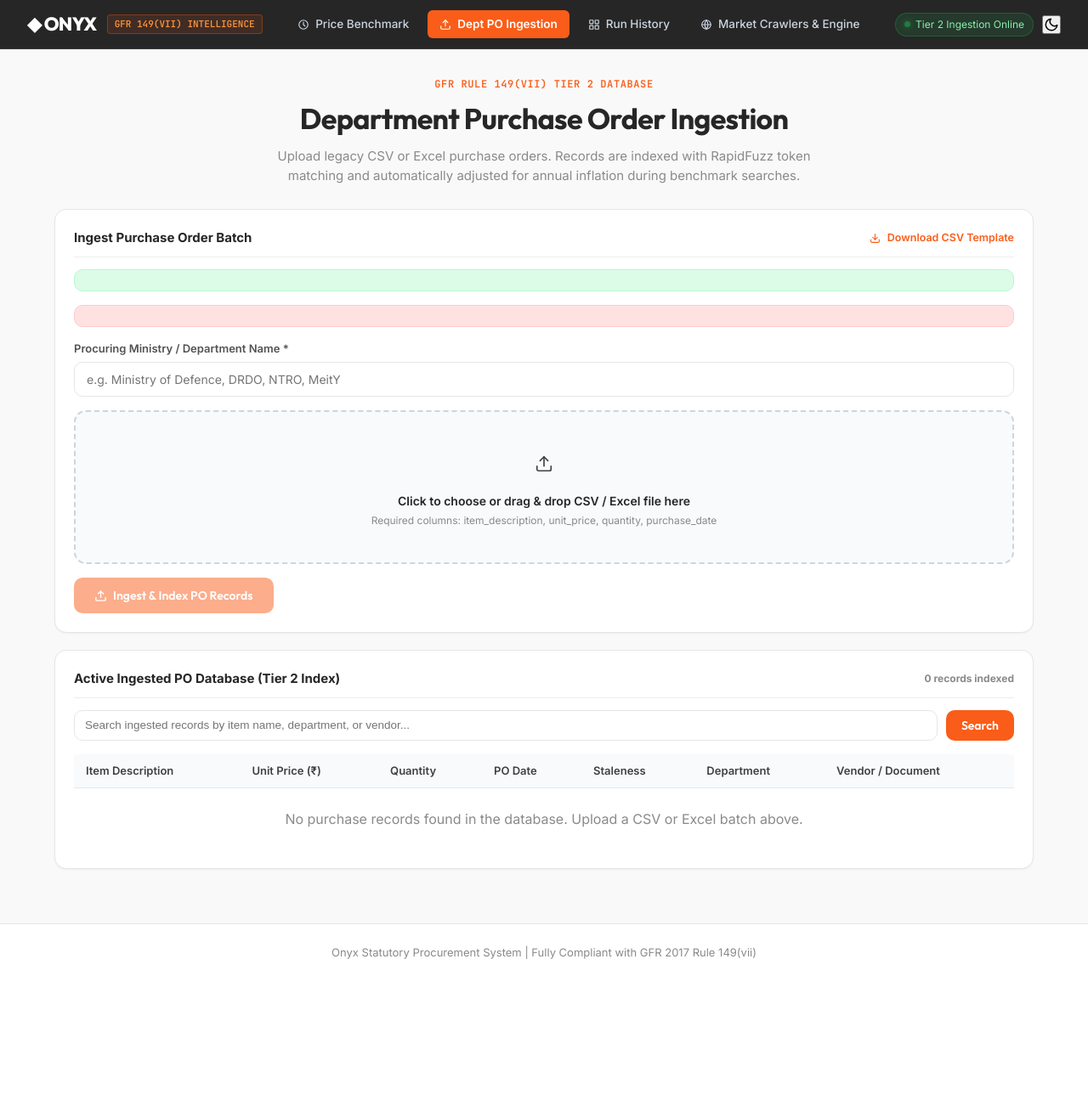
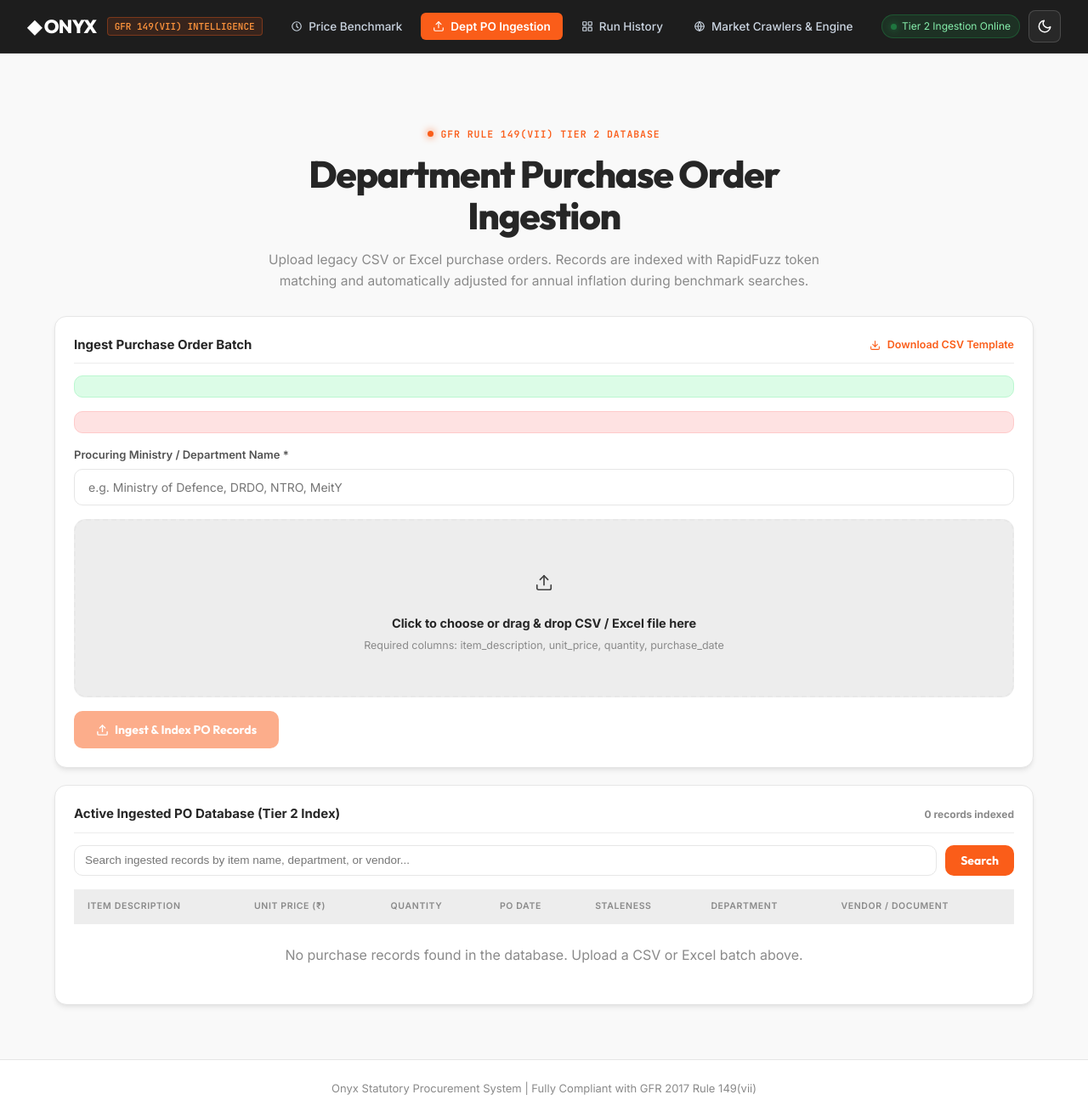
Before and after one commit to Tejas3479/onyx, a FastAPI app: page /upload_history.html in a window 1280 px wide. Shown: the whole page at 85% size. Before the commit the page ends 1129 px from the top, so only its background shows below. Run offline with FastAPI, Linux system fonts and the light colour scheme; data that the repository does not hold is empty.

Commit message:
style: upgrade benchmark, dashboard, upload, profile to premium tier visual polish
- Hero sections: larger clamp() titles (44px), 800 weight, -0.03em tracking, pulsing dot accent
- Stat cards: gradient top accent bar, hover lift effect, richer shadows
- Navbar: glassmorphism blur across all pages, not just landing/index
- Search/filter inputs: thicker borders, card-bg backgrounds, focus glow
- Tables: smaller uppercase headers, row transitions, better spacing
- Drop zone: lifted hover effect with brand shadow
- Cards: shadow-md default, hover shadow lift + border highlight
- Global theme toggle button styles in base.css

```diff
--- a/static/base.css
+++ b/static/base.css
@@ -614,9 +614,11 @@ html.dark .site-footer { background: var(--card-bg); border-color: var(--border)
   justify-content: space-between;
   align-items: center;
   padding: 12px 32px;
-  background-color: var(--navy-900);
+  background: rgba(10, 10, 10, 0.92);
+  backdrop-filter: blur(10px);
+  -webkit-backdrop-filter: blur(10px);
   color: #fff;
-  border-bottom: 1px solid rgba(255, 255, 255, 0.1);
+  border-bottom: 1px solid rgba(255, 255, 255, 0.08);
   position: sticky;
   top: 0;
   z-index: 100;
@@ -624,7 +626,7 @@ html.dark .site-footer { background: var(--card-bg); border-color: var(--border)
   gap: 8px;
 }
 .navbar.scrolled {
-  box-shadow: 0 4px 14px rgba(15, 23, 42, 0.12);
+  box-shadow: 0 8px 24px rgba(0, 0, 0, 0.35);
 }
 
 .nav-brand {
@@ -708,6 +710,24 @@ html.dark .site-footer { background: var(--card-bg); border-color: var(--border)
   gap: 7px;
 }
 
+/* ── Theme toggle button (shared across all pages) ── */
+.btn-theme-toggle {
+  width: 38px;
+  height: 38px;
+  border-radius: 8px;
+  border: 1px solid rgba(255, 255, 255, 0.16);
+  background: rgba(255, 255, 255, 0.05);
+  color: #fff;
+  cursor: pointer;
+  display: inline-flex;
+  align-items: center;
+  justify-content: center;
+  transition: background 0.15s ease, transform 0.3s ease;
+  flex-shrink: 0;
+}
+.btn-theme-toggle:hover { background: rgba(255, 255, 255, 0.14); }
+.btn-theme-toggle svg { width: 18px; height: 18px; }
+
 /* ── Layout + hero ── */
 main {
   flex: 1;
@@ -720,30 +740,50 @@ main.max-w-md { max-width: 1200px; }
 
 .hero {
   text-align: center;
-  margin-bottom: 28px;
+  margin-bottom: 36px;
+  padding: 48px 24px 0;
+  position: relative;
 }
 .hero-pre {
   font-family: 'JetBrains Mono', monospace;
-  font-size: 12px;
+  font-size: 11.5px;
   font-weight: 600;
   color: var(--primary);
   text-transform: uppercase;
-  letter-spacing: 0.05em;
-  margin-bottom: 6px;
+  letter-spacing: 0.08em;
+  margin-bottom: 14px;
+  display: inline-flex;
+  align-items: center;
+  gap: 8px;
+}
+.hero-pre::before {
+  content: '';
+  display: inline-block;
+  width: 7px;
+  height: 7px;
+  border-radius: 50%;
+  background: var(--heat-100);
+  box-shadow: 0 0 10px var(--heat-100);
+  animation: onyx-blink 1.6s steps(1) infinite;
 }
 .hero h1 {
   font-family: 'Outfit', sans-serif;
-  font-size: 34px;
-  font-weight: 700;
+  font-size: clamp(30px, 4vw, 44px);
+  font-weight: 800;
   color: var(--navy-900);
-  letter-spacing: -0.02em;
-  margin-bottom: 8px;
+  letter-spacing: -0.03em;
+  line-height: 1.12;
+  margin-bottom: 14px;
+  max-width: 720px;
+  margin-left: auto;
+  margin-right: auto;
 }
 .hero p {
-  font-size: 15px;
+  font-size: 15.5px;
   color: var(--text-muted);
-  max-width: 720px;
+  max-width: 680px;
   margin: 0 auto;
+  line-height: 1.65;
 }
 
 /* ── Cards ── */
@@ -751,8 +791,13 @@ main.max-w-md { max-width: 1200px; }
   background: var(--card-bg);
   border-radius: var(--radius-lg);
   border: 1px solid var(--border);
-  box-shadow: var(--shadow-sm);
+  box-shadow: var(--shadow-md);
   padding: 22px;
+  transition: box-shadow 0.2s ease, border-color 0.2s ease;
+}
+.card:hover {
+  box-shadow: 0 8px 24px rgba(15, 23, 42, 0.08);
+  border-color: var(--border-muted);
 }
 .card + .card { margin-top: 20px; }
 .card-title {
--- a/static/upload_history.html
+++ b/static/upload_history.html
@@ -46,12 +46,13 @@
     /* Form */
     .form-group input[type="text"] {
       width: 100%;
-      padding: 11px 14px;
+      padding: 12px 16px;
       font-size: 14px;
-      border: 1px solid var(--border);
+      border: 1.5px solid var(--border);
       border-radius: var(--radius-md);
       outline: none;
-      transition: border-color 0.15s;
+      transition: border-color 0.2s, box-shadow 0.2s;
+      background: var(--card-bg);
     }
     .form-group input[type="text"]:focus {
       border-color: var(--primary);
@@ -60,35 +61,37 @@
 
     /* Drop Zone */
     .drop-zone {
-      border: 2px dashed #cbd5e1;
+      border: 2px dashed var(--border-muted);
       border-radius: var(--radius-lg);
-      padding: 32px 20px;
+      padding: 40px 20px;
       text-align: center;
       cursor: pointer;
-      background: #f8fafc;
-      transition: all 0.2s ease;
+      background: var(--border-subtle);
+      transition: all 0.25s ease;
       margin-bottom: 16px;
     }
     .drop-zone:hover, .drop-zone.dragover {
       border-color: var(--primary);
       background: var(--heat-8);
+      transform: translateY(-2px);
+      box-shadow: 0 8px 24px rgba(250, 93, 25, 0.08);
     }
     .drop-zone-icon {
-      font-size: 36px;
-      margin-bottom: 8px;
+      font-size: 40px;
+      margin-bottom: 10px;
     }
     .drop-zone-text {
-      font-size: 14px;
-      font-weight: 600;
+      font-size: 14.5px;
+      font-weight: 700;
       color: var(--navy-900);
     }
     .drop-zone-sub {
-      font-size: 12px;
+      font-size: 12.5px;
       color: var(--text-muted);
-      margin-top: 4px;
+      margin-top: 6px;
     }
     .file-name-display {
-      margin-top: 8px;
+      margin-top: 10px;
       font-family: 'JetBrains Mono', monospace;
       font-size: 12px;
       font-weight: 600;
@@ -96,9 +99,9 @@
     }
 
     .btn-primary {
-      padding: 12px 24px;
+      padding: 13px 26px;
       font-size: 14px;
-      font-weight: 600;
+      font-weight: 700;
     }
 
     .template-link {
@@ -110,8 +113,9 @@
       align-items: center;
       gap: 4px;
       cursor: pointer;
+      transition: color 0.15s ease;
     }
-    .template-link:hover { text-decoration: underline; }
+    .template-link:hover { text-decoration: underline; color: var(--primary-hover); }
 
     /* Messages */
 
@@ -125,21 +129,25 @@
       font-size: 13px;
     }
     th, td {
-      padding: 10px 14px;
+      padding: 12px 16px;
       text-align: left;
-      border-bottom: 1px solid var(--border);
+      border-bottom: 1px solid var(--border-subtle);
     }
     th {
-      background: #f8fafc;
-      color: var(--navy-800);
+      background: var(--border-subtle);
+      color: var(--text-muted);
+      font-size: 10.5px;
       font-weight: 600;
+      text-transform: uppercase;
+      letter-spacing: 0.06em;
     }
-    tbody tr:hover { background: #f8fafc; }
+    tbody tr { transition: background 0.15s ease; }
+    tbody tr:hover { background: var(--primary-light); }
 
     .age-badge {
       font-size: 10.5px;
       font-weight: 700;
-      padding: 2px 7px;
+      padding: 3px 8px;
       border-radius: 4px;
       text-transform: uppercase;
     }
```
Also changed, not shown: static/benchmark.html (+32 -6 lines), static/dashboard.html (+36 -15 lines).
